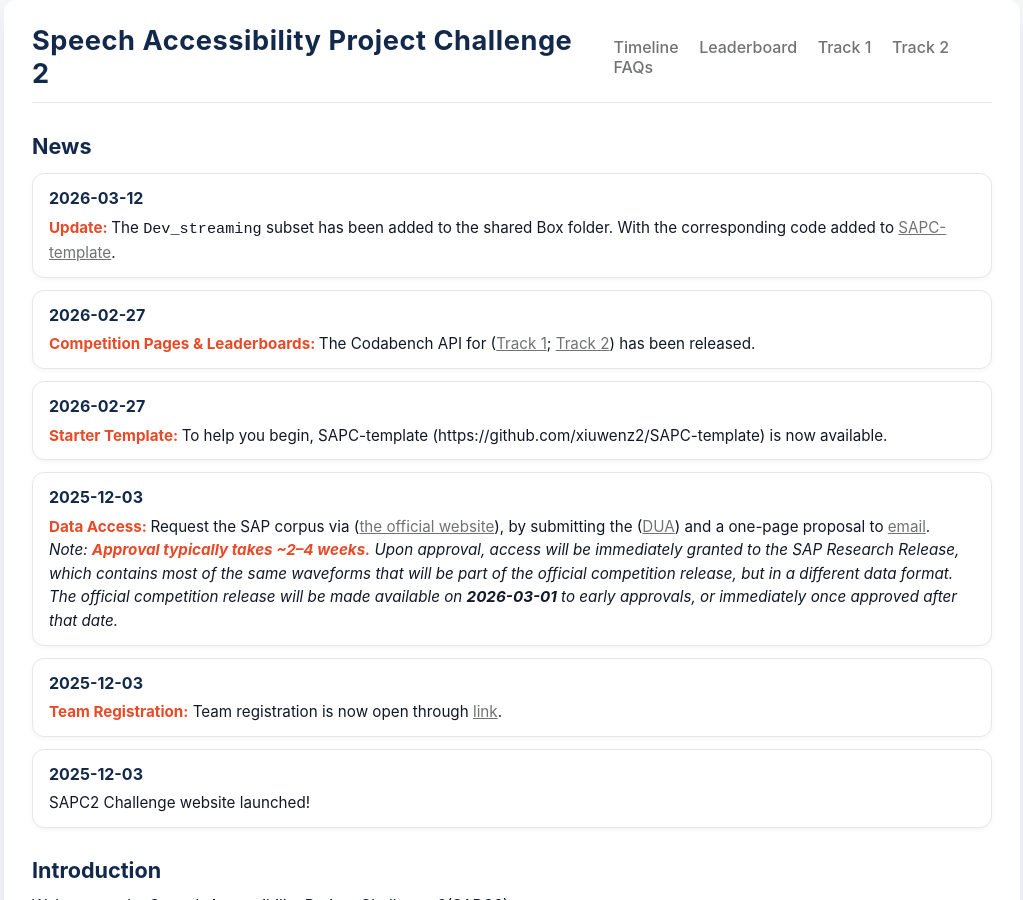
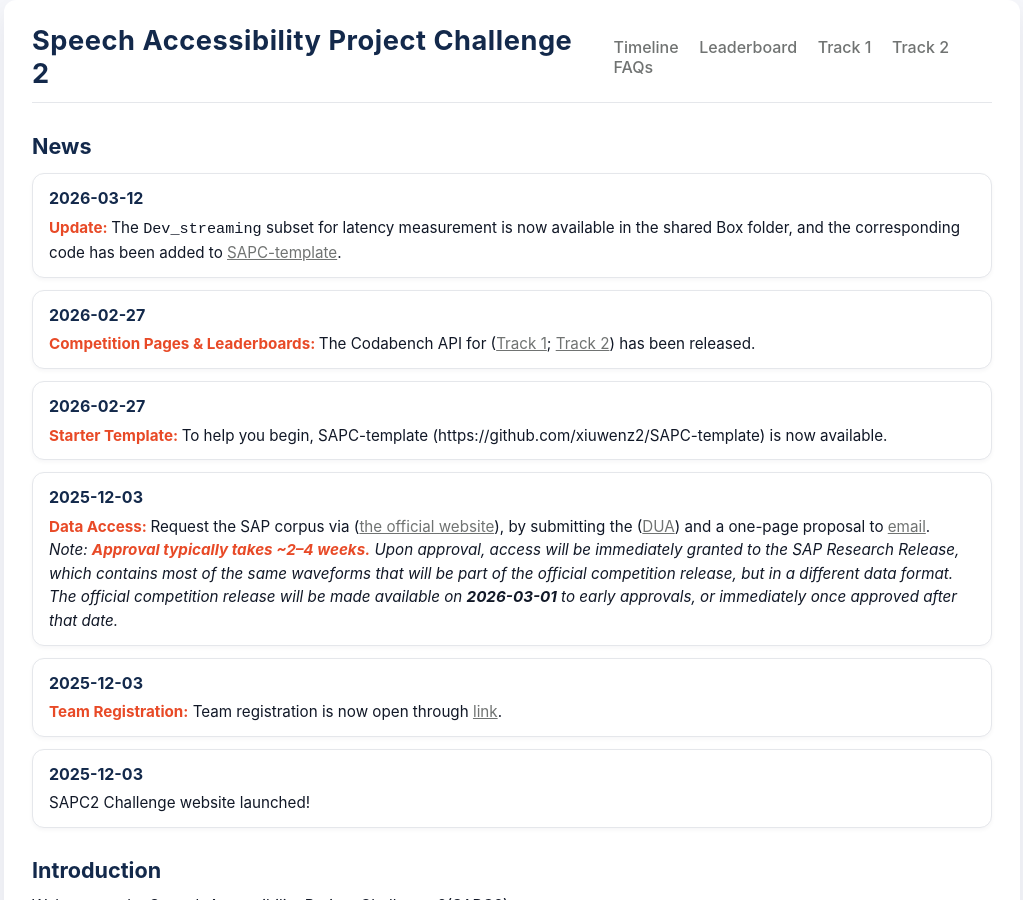
Before and after one commit to xiuwenz2/SAPC2-website, a Jekyll site: the page built from index.md, in a window 1280 px wide and 900 px high. Shown: the whole window, without its empty margins (128-1151 px from the left). Built offline with Jekyll 4.4.1, drawn with Linux system fonts in a browser that asks for light colours.

Commit message:
Update news item for Dev_streaming subset availability

```diff
--- a/index.md
+++ b/index.md
@@ -16,8 +16,7 @@ hero_meta: >
   <div class="news-date">2026-03-12</div>
   <div class="news-text">
   <strong><span style="color: #E84A27;">Update: </span></strong>
-  The <code>Dev_streaming</code> subset has been added to the shared Box folder.
-  With the corresponding code added to <a href="https://github.com/xiuwenz2/SAPC-template/blob/aac08c079ed610e3f83bc2d8d72dc42c94d81d33/preprocess.sh#L94">SAPC-template</a>.
+  The <code>Dev_streaming</code> subset for latency measurement is now available in the shared Box folder, and the corresponding code has been added to <a href="https://github.com/xiuwenz2/SAPC-template/blob/aac08c079ed610e3f83bc2d8d72dc42c94d81d33/preprocess.sh#L94">SAPC-template</a>.
   </div>
 </div>
 
```
